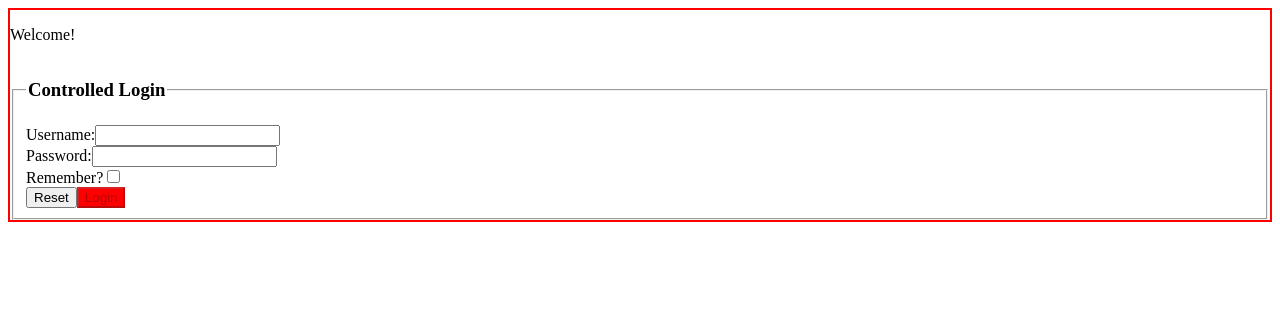
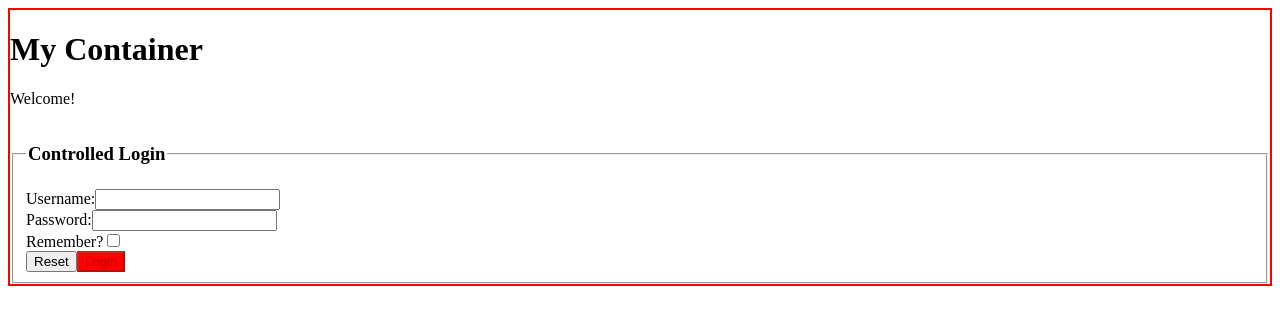
Before and after one commit to amaliacicala/esercizi-react, a React (Create React App) app: page / in a window 1280 px wide. Shown: the top 324 px of the page. Built offline with nearby package versions, Linux system fonts and the light colour scheme.

Commit message:
feat: add ex. Component Composition 02

```diff
--- a/src/App.js
+++ b/src/App.js
@@ -7,7 +7,7 @@ export class App extends React.Component {
     render() {
         return (
             <div>
-                <Container>
+                <Container title={<h1>My Container</h1>}>
                     <Welcome />
                     <Login />
                 </Container>
--- a/src/Container.js
+++ b/src/Container.js
@@ -4,6 +4,7 @@ export class Container extends React.Component {
     render() {
         return (
             <div className="container">
+                {this.props.title}
                 {this.props.children}
             </div>
         )
```
Also changed, not shown: 1 other file (tests, documents, lock files or other folders).
